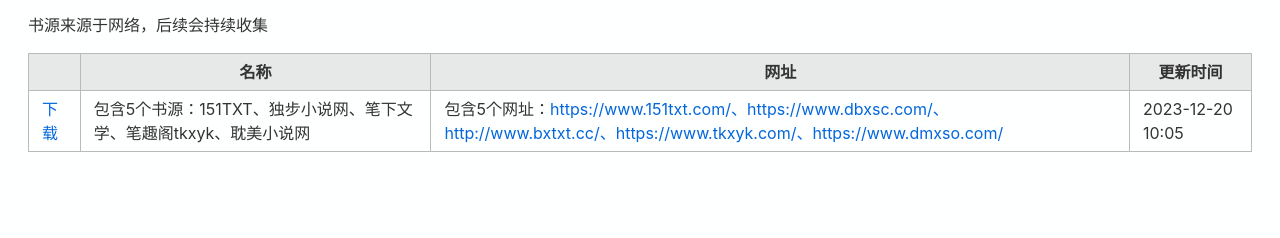
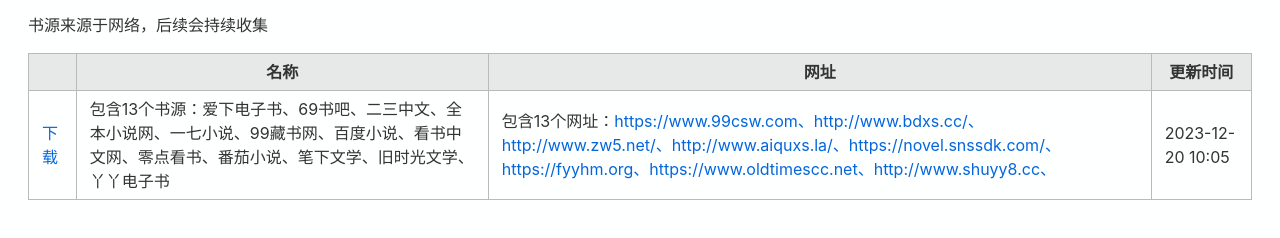
Before and after one commit to yyds-book/book, a plain HTML site: page top-level/index.html in a window 1280 px wide. Shown: the part 82-320 px from the top of the page. Drawn offline with Linux system fonts and the light colour scheme.

Commit message:
Update index.html

```diff
--- a/top-level/index.html
+++ b/top-level/index.html
@@ -808,9 +808,9 @@ div.code-toolbar > .toolbar > .toolbar-item > span:focus {
 </thead>
 <tbody>
 <tr>
-<td><a href="sources/BookSource-2023-12-20.json">下载</a></td>
-<td>包含5个书源：151TXT、独步小说网、笔下文学、笔趣阁tkxyk、耽美小说网</td>
-<td>包含5个网址：<a href="https://www.151txt.com/%E3%80%81https://www.dbxsc.com/%E3%80%81http://www.bxtxt.cc/%E3%80%81https://www.tkxyk.com/%E3%80%81https://www.dmxso.com/">https://www.151txt.com/、https://www.dbxsc.com/、http://www.bxtxt.cc/、https://www.tkxyk.com/、https://www.dmxso.com/</a></td>
+<td><a href="sources/TopLevel-2023-12-12.json">下载</a></td>
+<td>包含13个书源：爱下电子书、69书吧、二三中文、全本小说网、一七小说、99藏书网、百度小说、看书中文网、零点看书、番茄小说、笔下文学、旧时光文学、丫丫电子书</td>
+<td>包含13个网址：<a href="https://www.aixdzs.com/、https://www.69shuba.com/、http://www.23uswx.org/、https://www.quanben-xiaoshuo.com/、https://www.1qxs.com/">https://www.99csw.com、http://www.bdxs.cc/、http://www.zw5.net/、http://www.aiquxs.la/、https://novel.snssdk.com/、https://fyyhm.org、https://www.oldtimescc.net、http://www.shuyy8.cc、</a></td>
 <td>2023-12-20 10:05</td>
 </tr>
 </tbody>
```
